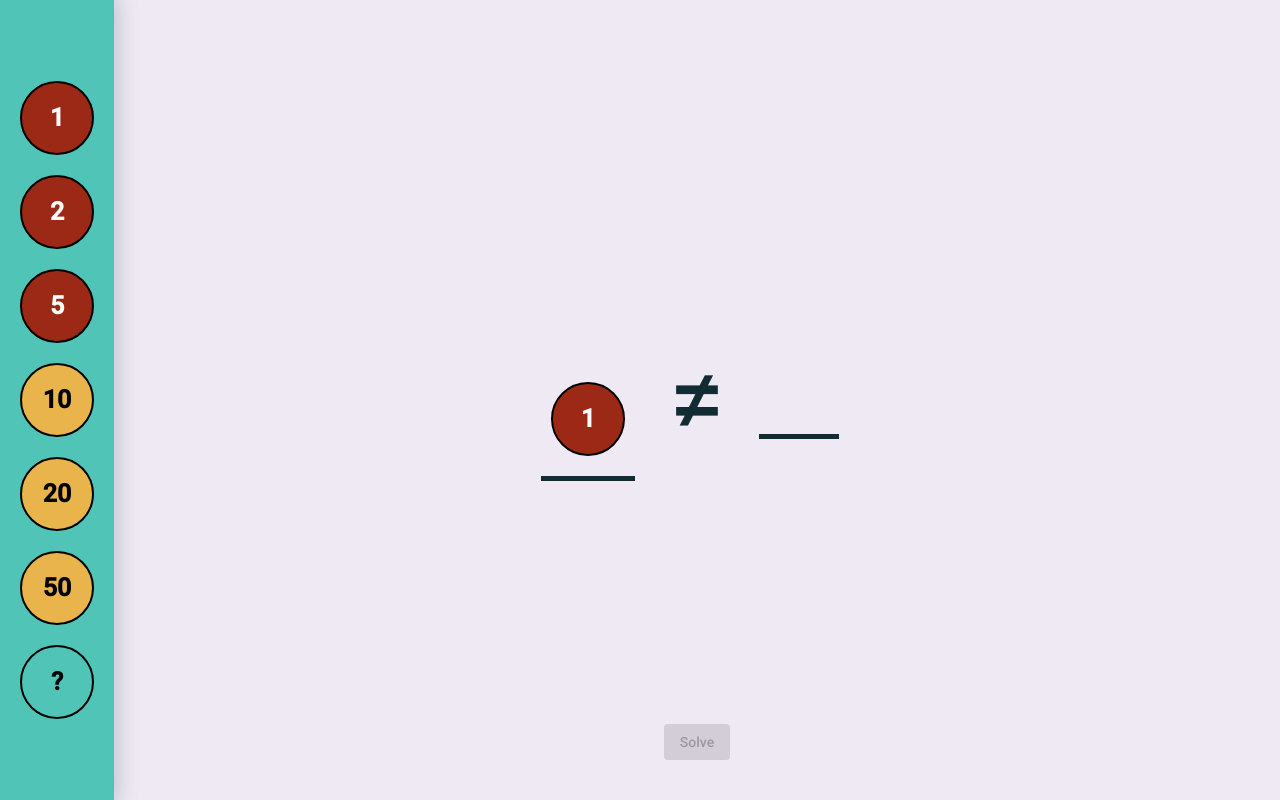
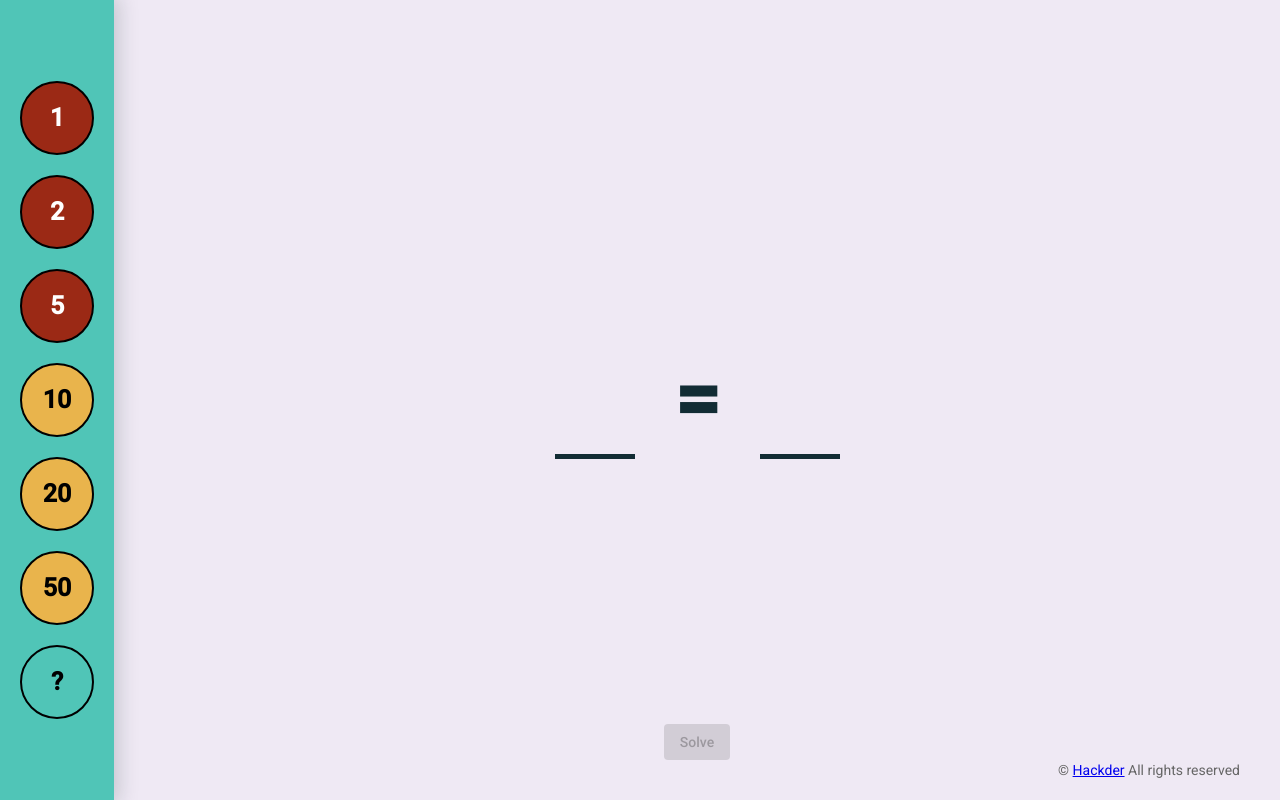
Before and after one commit to Hackder/CoinEquations, an Angular app: page / in a window 1280 px wide. Built offline with nearby package versions, Linux system fonts and the light colour scheme.

Commit message:
Added copyright, removed default equation values

```diff
--- a/src/app/pages/coin-equation-builder/coin-equation-builder.component.html
+++ b/src/app/pages/coin-equation-builder/coin-equation-builder.component.html
@@ -118,4 +118,14 @@
       </button>
     </div>
   </div>
+  <div class="copyright">
+    &copy;
+    <a
+      href="https://github.com/Hackder"
+      target="_blank"
+      (click)="$event.stopPropagation()"
+      >Hackder</a
+    >
+    All rights reserved
+  </div>
 </div>
--- a/src/app/pages/coin-equation-builder/coin-equation-builder.component.scss
+++ b/src/app/pages/coin-equation-builder/coin-equation-builder.component.scss
@@ -5,6 +5,7 @@
   flex-direction: row;
   flex-grow: 1;
   height: 100%;
+  position: relative;
 }
 
 .center-container {
--- a/src/app/pages/coin-equation-builder/coin-equation-builder.component.ts
+++ b/src/app/pages/coin-equation-builder/coin-equation-builder.component.ts
@@ -46,7 +46,7 @@ export class CoinEquationBuilderComponent implements OnInit {
     },
   ];
 
-  leftEquationCoins: Coin[] = [this.availableCoins[0]];
+  leftEquationCoins: Coin[] = [];
   rightEquationCoins: Coin[] = [];
   deleteVisible: boolean = false;
 
--- a/src/styles.scss
+++ b/src/styles.scss
@@ -120,3 +120,12 @@ body {
 .h-100 {
   height: 100% !important;
 }
+
+.copyright {
+  pointer-events: all;
+  position: fixed;
+  bottom: 0;
+  right: 0;
+  color: #666666;
+  margin: 20px 40px;
+}
```
